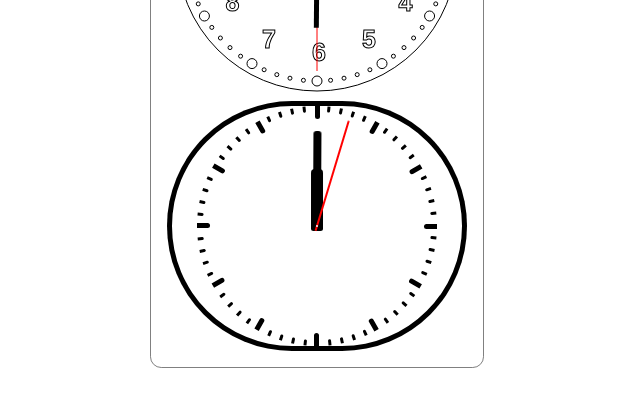
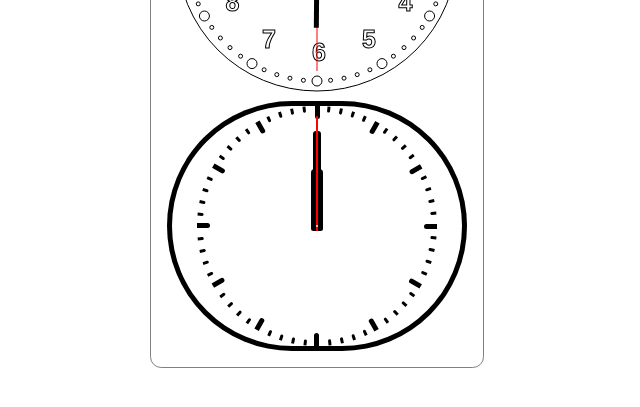
Before and after one commit to laps78/worldWideClock, a React (Create React App) app: page / in a window 1280 px wide. Both pictures are taken after typing "Sample" into the empty fields and a click on the button "Добавить". Shown: the part 363-770 px from the top of the page, without its empty margins (323-963 px from the left). Built offline with nearby package versions, Linux system fonts and the light colour scheme.

Commit message:
need to make CSS-clocks worknpm start!

```diff
--- a/src/App.css
+++ b/src/App.css
@@ -436,22 +436,3 @@
   bottom: 50%;
   left: 50%;
 }
-
-/* clocks' animation CSS styles */
-.clock__hand--hour {
-  animation: clock-hand-rotate 43200s linear infinite;
-}
-.clock__hand--minute {
-  animation: clock-hand-rotate 3600s linear infinite;
-}
-.clock__hand--second {
-  animation: clock-hand-rotate 60s linear infinite;
-}
-@keyframes clock-hand-rotate {
-  from {
-      transform: rotate(0deg)
-  }
-  to {
-      transform: rotate(360deg)
-  }
-}
--- a/src/components/Clocks.js
+++ b/src/components/Clocks.js
@@ -4,12 +4,18 @@ import displayClockOnCanvas from '../scripts/displayClockOnCanvas';
 
 function Clocks({ id, name, timezone, deleteClocks }) {
   const [timeString, setTimeString] = useState('');
+  let clockHandDegrees = {};
   const makeClocks = () => {
     const date = new Date();
     const targetTime = new Date(getTargetTime(date));
     const timeElements = getTimeElements(targetTime);
     setTimeString(getTimeString(targetTime));
-    if(document.getElementById(id)) displayClockOnCanvas(timeElements, id);
+    clockHandDegrees = calculateStartDegrees(getTimeElements(targetTime));
+    // console.log(clockHandDegrees);
+    console.log(`rotate(${clockHandDegrees.hoursStartDegree}deg)`);
+    console.log(`rotate(${clockHandDegrees.minutesStartDegree}deg)`);
+    console.log(`rotate(${clockHandDegrees.secondsStartDegree}deg)`);
+    if (document.getElementById(id)) displayClockOnCanvas(timeElements, id);
     return targetTime;
   }
 
@@ -50,27 +56,15 @@ function Clocks({ id, name, timezone, deleteClocks }) {
 
   const canvasClock = () => <canvas className="clock__canvas" id={id} width="300px" height="300px"></canvas>;
 
-  const calculateStartDegrees = (timeElements) => {
-    const secondsStartDegree = 360 / 60 * getTimeElements.seconds;
-    const minutesStartDegree = 360 / 60 * getTimeElements.minutes + 6 / 60 * getTimeElements.seconds;
-    const hoursStartDegree = 360 / 12 * getTimeElements.hours + 30 / 60 * getTimeElements.minutes + 0.5 / 60 * getTimeElements.seconds;
+  const calculateStartDegrees = ({hours, minutes, seconds}) => {
+    const secondsStartDegree = 360 / 60 * seconds;
+    const minutesStartDegree = 360 / 60 * minutes + 6 / 60 * seconds;
+    const hoursStartDegree = 360 / 12 * hours + 30 / 60 * minutes + 0.5 / 60 * seconds;
 
     return {
       secondsStartDegree,
       minutesStartDegree,
       hoursStartDegree,
-    }
-  }
-
-  const turnCSShands = () => {
-    const hoursHand = document.querySelector(`${id}_hour`);
-    const minutesHand = document.querySelector(`${id}_minute`);
-    const secondsHand = document.querySelector(`${id}_second`);
-    if (hoursHand && minutesHand && secondsHand) {
-      console.log('ok');
-      hoursHand.transform = `rotate(${calculateStartDegrees(getTimeElements(makeClocks())).hoursStartDegree}deg)`;
-      minutesHand.transform = `rotate(${calculateStartDegrees(getTimeElements(makeClocks())).minutesStartDegree}deg)`;
-      secondsHand.transform = `rotate(${calculateStartDegrees(getTimeElements(makeClocks())).secondsStartDegree}deg)`;
     }
   }
 
@@ -150,9 +144,9 @@ function Clocks({ id, name, timezone, deleteClocks }) {
         <span className="clock__stroke clock__stroke--small clock__stroke--59"></span>
         <span className="clock__stroke clock__stroke--60"></span>
 
-        <span className="clock__hand clock__hand--hour" id={`${id}_hour`}></span>
-        <span className="clock__hand clock__hand--minute" id={`${id}_minute`}></span>
-        <span className="clock__hand clock__hand--second" id={`${id}_second`}></span>
+        <span className="clock__hand clock__hand--hour" style={{ transform: 'rotate(' + clockHandDegrees.hoursStartDegree + 'deg)', }}></span>
+        <span className="clock__hand clock__hand--minute" style={{ transform: `rotate(${clockHandDegrees.minutesStartDegree}deg)`, }}></span>
+        <span className="clock__hand clock__hand--second" style={{ transform: `rotate(${clockHandDegrees.secondsStartDegree}deg)`, }}></span>
       </time>
     );
   }
```
